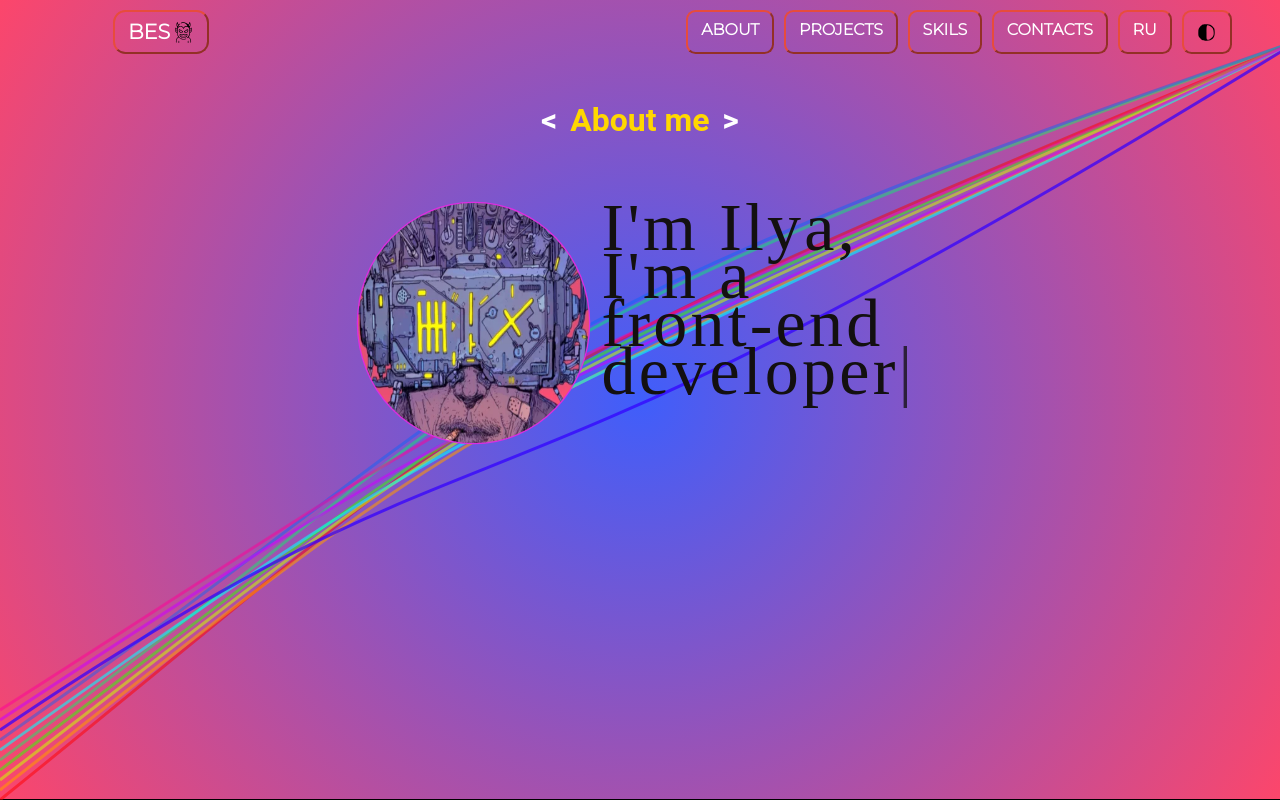
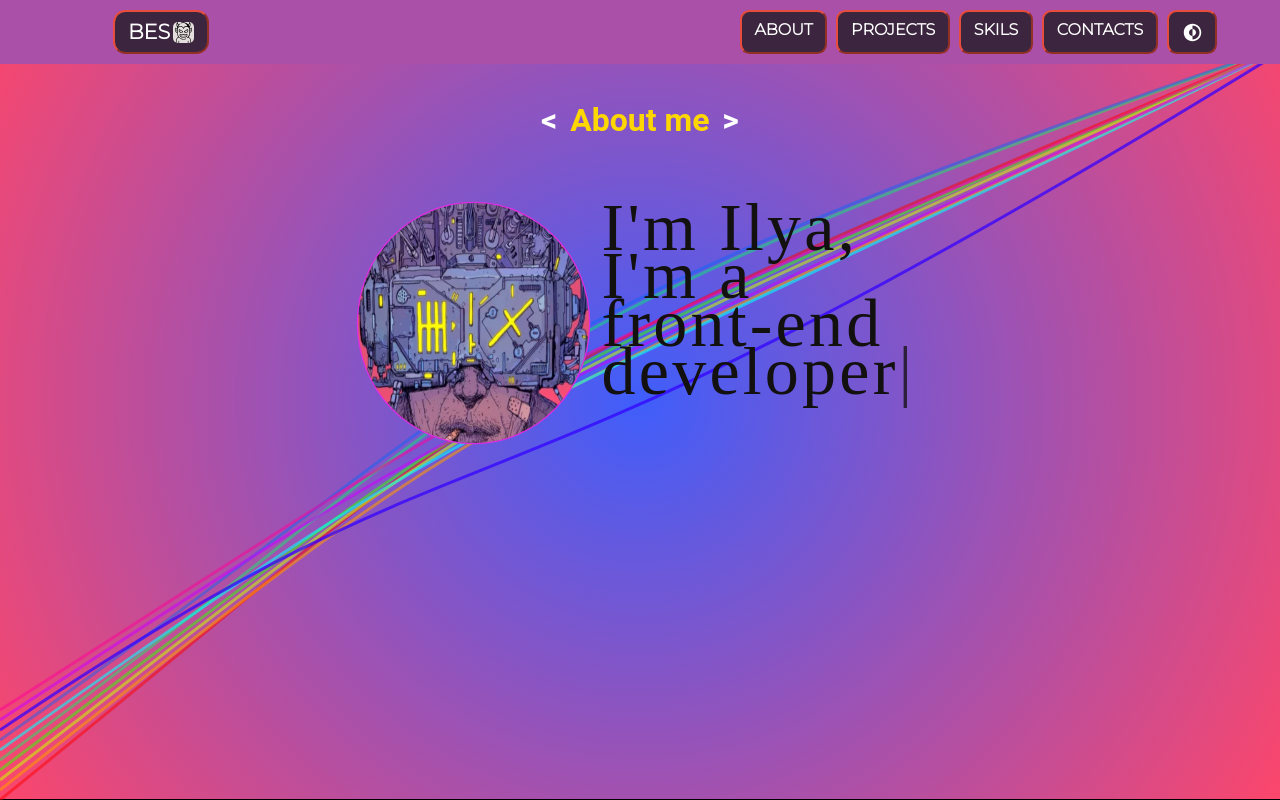
Before and after one commit to iliabes/myportfolio, a React (Create React App) app: page / in a window 1280 px wide. Shown: the top 800 px of the page. Built offline with nearby package versions, Linux system fonts and the light colour scheme.

Commit message:
add title project

```diff
--- a/src/animate/animate.ts
+++ b/src/animate/animate.ts
@@ -1,6 +1,6 @@
 export const defaultStyleSection = {
     transition: `${1000}ms ease-in-out`,
-    transform: 'translateY(1000px)'
+    transform: 'translateY(2000px)'
 }
 
 export const defaultStyleSkillBar = {
--- a/src/global/Footer/Footer.module.sass
+++ b/src/global/Footer/Footer.module.sass
@@ -5,7 +5,7 @@
     // width: 90vw
     height: 50px
     left: 0
-    bottom: 30px
+    bottom: 0px
     border: none
     background-color: #e8a567
     background-color: var(--compponent-default)
--- a/src/global/GenerateSvg/GenerateSvg.module.sass
+++ b/src/global/GenerateSvg/GenerateSvg.module.sass
@@ -1,4 +1,5 @@
-.darkmode
+.fill
     width: 50px
     height: 50px
     fill: red
+    background-color: red
--- a/src/global/GenerateSvg/GenerateSvg.tsx
+++ b/src/global/GenerateSvg/GenerateSvg.tsx
@@ -8,7 +8,7 @@ export default function GenerateSvg({id}: StandardComponentProps) {
 switch (id) {
     case 'devil':
 
-      return <svg version="1.0" xmlns="http://www.w3.org/2000/svg"
+      return <svg className="fill" version="1.0" xmlns="http://www.w3.org/2000/svg"
       width="512.000000pt" height="512.000000pt" viewBox="0 0 512.000000 512.000000"
       preserveAspectRatio="xMidYMid meet">
 
--- a/src/global/Header/Header.module.sass
+++ b/src/global/Header/Header.module.sass
@@ -19,7 +19,6 @@
             padding: 0 20px
 
 
-
     .logo,.burger
         font-size: 1.3rem
         color: white
@@ -28,6 +27,7 @@
             // display: none
             width: 21px
             height: 5%
+            background-color: #e4dede
             border-radius: 5px
             margin-left: 3px
     .top_item
@@ -40,7 +40,7 @@
 
 .btn
     box-sizing: border-box
-    background-color: transparent
+    background-color: #3C253E
     border-radius: 0.6em
     cursor: pointer
     display: flex
--- a/src/global/Header/Header.tsx
+++ b/src/global/Header/Header.tsx
@@ -7,7 +7,7 @@ import { FaAdjust } from 'react-icons/fa';
 import {ImCancelCircle} from 'react-icons/im'
 import { Transition } from 'react-transition-group';
 import { useState, useEffect } from 'react'
-
+import {CgDarkMode} from 'react-icons/cg';
 
 import {useAppDispatch} from '../../hooks/store'
 import {visibleSkills,visibleContacts,visibleProject} from '../../store/slices/slice'
@@ -116,14 +116,14 @@ function Header () {
     const duration = 300;
 
     const defaultStyle = {
-        transform: 'translateX(-1500)',
+        transform: 'translateX(-1500px)',
         opacity:0
     }
 
 
     const transitionStyles = {
         entered: {transform: 'translateX(0)',opacity:1 },
-        exited:  { transform: 'translateX(-1500px)',opacity:0},
+        exited:  { transform: 'translateX(-1800px)',opacity:0},
 }
 
 
@@ -136,8 +136,8 @@ function Header () {
             <button onClick={()=>{changeSlide(1);humbMenuCancel()}} id='topProjects' className={s.btn}>Projects</button>
             <button onClick={()=>{changeSlide(2);humbMenuCancel()}} id='topSkils' className={s.btn}>Skils</button>
             <button onClick={()=>{changeSlide(3);humbMenuCancel()}} id='topContacts' className={s.btn}>Contacts</button>
-            <button id='topLang' className={s.btn}>Ru</button>
-            <button onClick={()=>{switchMode()}} id='darkMode' className={s.btn}><GenerateSvg id='dark'/></button>
+            {/* <button id='topLang' className={s.btn}>Ru</button>} */}
+            <button onClick={()=>{switchMode()}} id='darkMode' className={s.btn}><CgDarkMode/></button>
         </div>
 
         <Transition in={visible} timeout={duration}>
@@ -160,9 +160,9 @@ function Header () {
                 <div onClick={()=>{humbMenu(); changeSlide(3)}}  className={s.cont_point}>
                     <p id='hambContacts' className={s.points}><span className={s.white_points}></span>Contacts<span className={s.white_points}></span></p>
                 </div>
-                <div className={s.cont_point}>
+                /*<div className={s.cont_point}>
                     <p id='hambSwitchLang' className={s.points}><span className={s.white_points}></span>Ru<span className={s.white_points}></span></p>
-                </div>
+                </div>*/
                 <div className={s.cont_point}>
                     <p id='hambSwithDark' className={s.points}><span className={s.white_points}></span><FaAdjust /><span className={s.white_points}></span></p>
                 </div>
--- a/src/pages/home/sections/sectionContacts/sectionContacts.module.sass
+++ b/src/pages/home/sections/sectionContacts/sectionContacts.module.sass
@@ -3,7 +3,7 @@
     // position: relative
     background: var(--compponent-bg2-default)
     z-index: 4
-    padding: 3% 5%
+    padding: 8%
     width: 100vw
     height: 100vh
     box-sizing: border-box
@@ -13,14 +13,14 @@
     position: absolute
     top: 0
     z-index: 5
-    margin-top: 30px
 
     .cont
         align-items: start
         height: 88vh
         display: flex
         flex-direction: column
-        justify-content: space-between
+        justify-content: start
+        gap: 3.5vh
         .quet
             opacity: 1
             color: violet
--- a/src/pages/home/sections/sectionProjects/projetc/project.tsx
+++ b/src/pages/home/sections/sectionProjects/projetc/project.tsx
@@ -46,10 +46,10 @@ const Propject = (props:any) => {
             <p className={s.sign_project}><span className={s.gold}>{props.title}</span>{props.text}</p>
             <div className={s.cont_techologi}>
                 <div className={s.techologi}><p className={s.text_techo}>React</p></div>
-                <div className={s.techologi}><p className={s.text_techo}>NodeJS</p></div>
-                <div className={s.techologi}><p className={s.text_techo}>Bootstrap </p></div>
-                <div className={s.techologi}><p className={s.text_techo}>React</p></div>
-                <div className={s.techologi}><p className={s.text_techo}>Css</p></div>
+                <div className={s.techologi}><p className={s.text_techo}>Redux</p></div>
+                <div className={s.techologi}><p className={s.text_techo}>Typescript</p></div>
+                <div className={s.techologi}><p className={s.text_techo}>ReduxTooolkit</p></div>
+                <div className={s.techologi}><p className={s.text_techo}>Sass</p></div>
             </div>
         </div>
         </div>
--- a/src/pages/home/sections/sectionProjects/sectionProjects.module.sass
+++ b/src/pages/home/sections/sectionProjects/sectionProjects.module.sass
@@ -16,4 +16,4 @@
     position: absolute
     top: 0
     z-index: 3
-    margin-top: 20px
+    margin-top: 30px
--- a/src/pages/home/sections/sectionProjects/sectionProjects.tsx
+++ b/src/pages/home/sections/sectionProjects/sectionProjects.tsx
@@ -45,9 +45,9 @@ const SectionProjects = () => {
                 {/* <button onClick={()=>{test()}}>211231</button> */}
                 <section style={{...defaultStyleSection,...transitionY[state]}} className={s.section_projects}>
                     <Title visible={visible} title='Мои проекты'/>
-                    <Propject visible={visible} left={true}  text=' - прилолжения для планирования bla bla bla bla bla bla bla bla' image={img1} title='changeBook'/>
-                    <Propject visible={visible} left={false}  text=' - прилолжения для планирования bla bla bla bla bla bla bla bla' image={img2} title='changeBook'/>
-                    <Propject visible={visible} left={true}  text=' - прилолжения для планирования bla bla bla bla bla bla bla bla' image={img3} title='changeBook'/>
+                    <Propject visible={visible} link='https://choosebooks.herokuapp.com/' title='Weather-forecast' left={true}  text=' - прилолжения для прогноза погоды , даныые берутся из открытыз api' image={img1} />
+                    <Propject visible={visible}  link='https://bejewelled-biscochitos-22bf1c.netlify.app/' title='Choose book' left={false}  text=' - прилолжения для выбора книг основанное на гайде Sfsignal' image={img2} />
+                    <Propject visible={visible} link='https://zippy-naiad-c0d8ef.netlify.app/' title='2 card' left={true}  text=' - карточная мини игра' image={img3} />
                 </section>
                 </>
             )}
--- a/src/pages/home/sections/sectionSkills/sectionSkills.module.sass
+++ b/src/pages/home/sections/sectionSkills/sectionSkills.module.sass
@@ -4,7 +4,7 @@
     display: flex
     flex-direction: column
     justify-content: space-around
-    padding: 5% 5%
+    padding: 8%
     height: 100vh
     width: 100%
     box-sizing: border-box
--- a/src/style/variable.sass
+++ b/src/style/variable.sass
@@ -31,5 +31,5 @@ $white: white
 
 
   --compponent-header-dark: #{#131313}
-  --compponent-header-light: #{#radial-gradient(circle,  rgb(23 58 235) 0%, rgb(193 31 64) 100%)}
+  --compponent-header-light: #{#aa50a9}
   --compponent-header-default: var(--compponent-header-dark)
```
Also changed, not shown: 2 other files (tests, documents, lock files or other folders).
